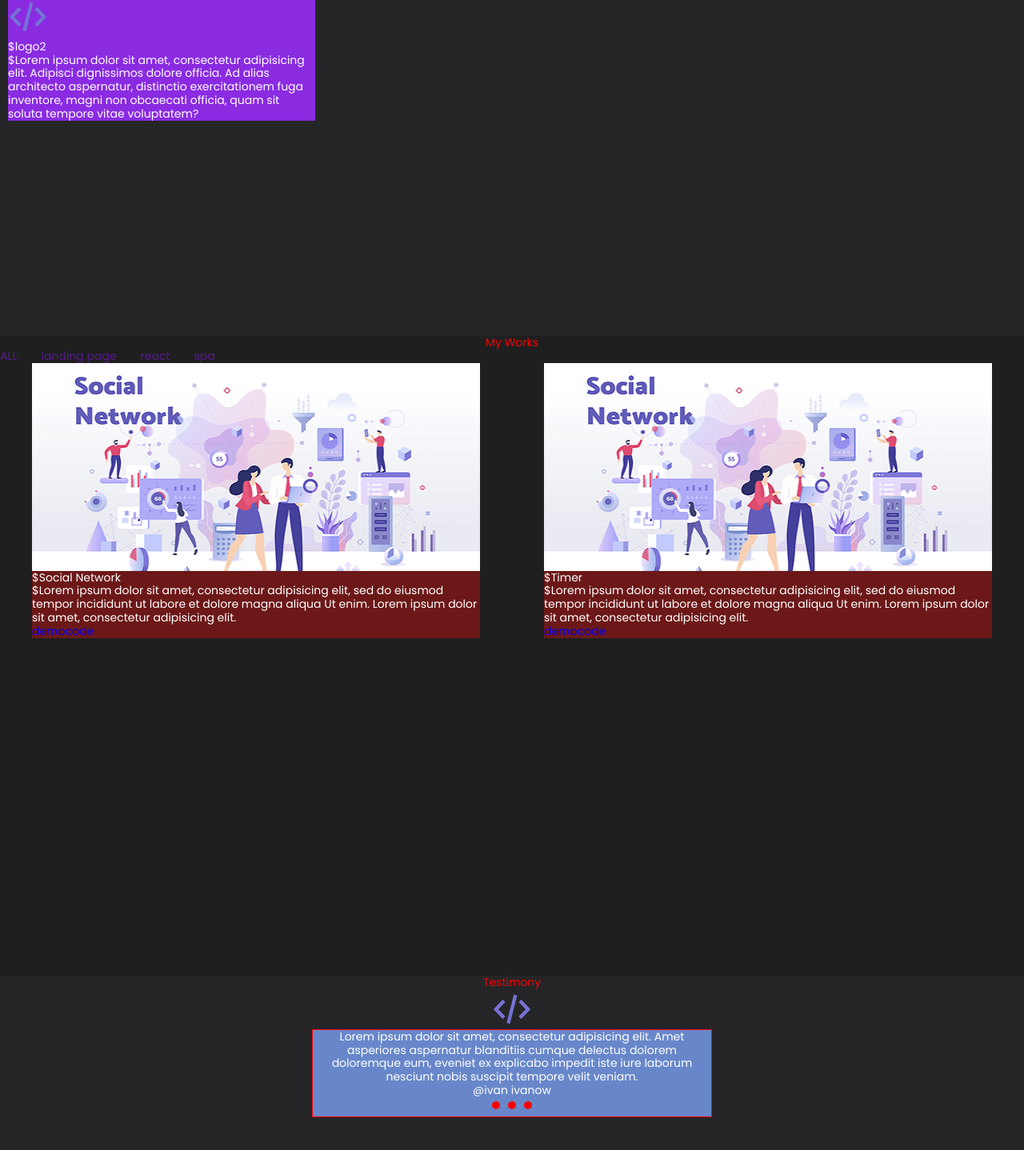
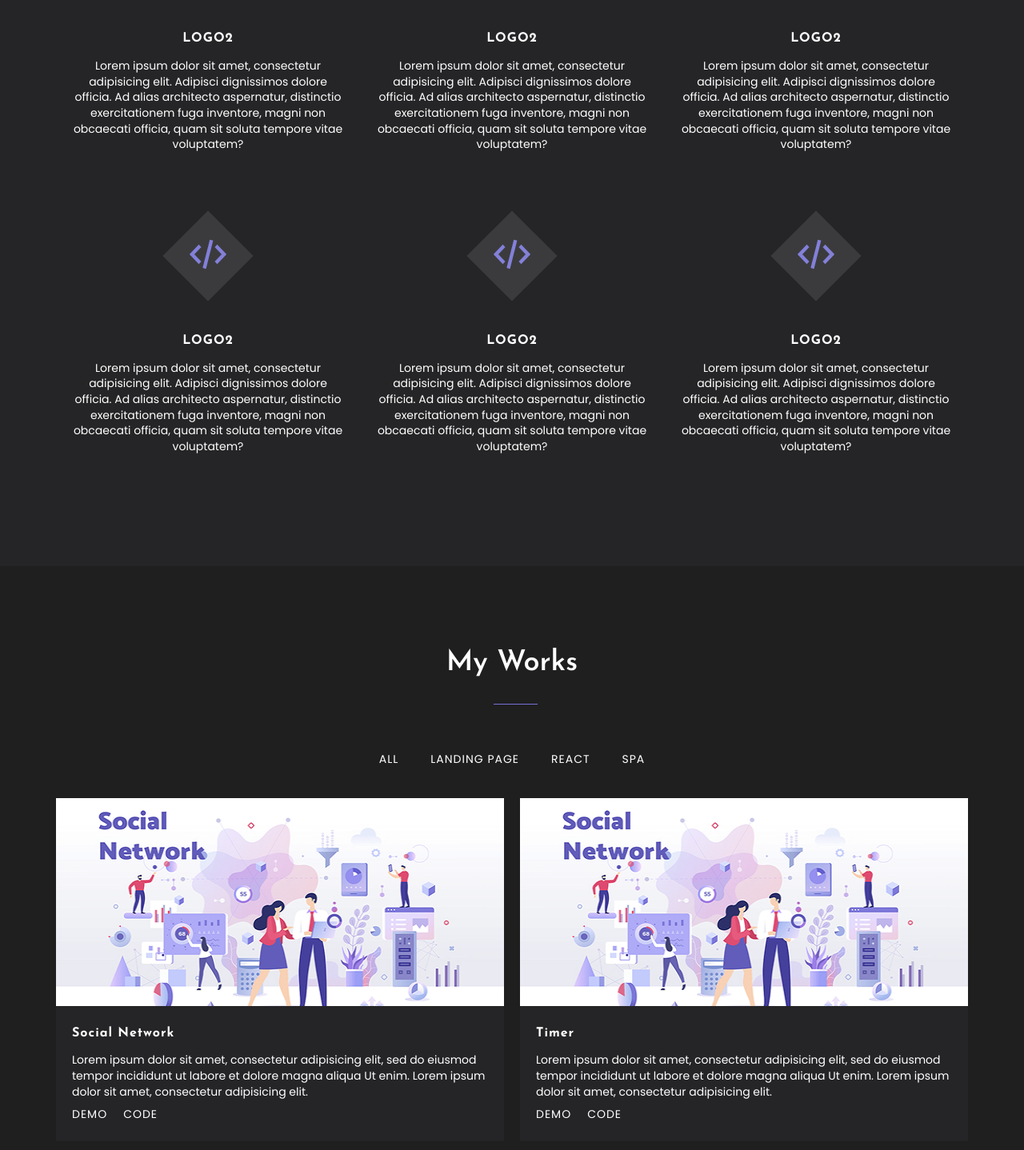
Before and after one commit to alexpodelinskii/portfolio, a React (Vite) app: page / in a window 1280 px wide. Shown: the part 1180-2618 px from the top of the page at 80% size. Built offline with nearby package versions, Linux system fonts and the light colour scheme.

Commit message:
feat: add skills and works bloks styles

```diff
--- a/src/components/Button.tsx
+++ b/src/components/Button.tsx
@@ -1,3 +1,35 @@
 import styled from "styled-components";
+import {theme} from "../styles/Theme.ts";
 
-export const Button = styled.button``
+export const Button = styled.button`
+    font-weight: 400;
+    font-size: 14px;
+    letter-spacing: 1px;
+    text-transform: uppercase;
+    position: relative;
+    width: 170px;
+    height: 32px;
+    z-index: 2;
+
+    &::before {
+        position: absolute;
+        display: inline-block;
+        content: "";
+        height: 10px;
+        width: 50%;
+        bottom: 0;
+        left: 25%;
+        background-color: ${theme.colors.fontColorAccent};
+        z-index: -1;
+    }
+
+    &:hover {
+        &::before {
+            left: 0;
+            width: 100%;
+            height: 100%;
+
+
+        }
+    }
+`
--- a/src/components/Container.tsx
+++ b/src/components/Container.tsx
@@ -2,7 +2,7 @@ import styled from "styled-components";
 
 
 export const Container = styled.div`
-    max-width: 1140px;
+    max-width: 1170px;
     width: 100%;
     min-height: 100%;
     padding: 0 15px;
--- /dev/null
+++ b/src/components/Link.tsx
@@ -0,0 +1,31 @@
+import {theme} from "../styles/Theme.ts";
+import styled from "styled-components";
+
+export const Link = styled.a`
+    padding: 10px;
+    z-index: 1;
+    position: relative;
+    font-weight: 400;
+    font-size: 14px;
+    text-align: center;
+    letter-spacing: 1px;
+    text-transform: uppercase;
+    &:hover{
+        &::before{
+            height: 10px;
+        }
+    }
+    &::before {
+        content: '';
+        display: inline-block;
+        position: absolute;
+        bottom: 4px;
+        left: 0;
+        right: 0;
+        z-index: -1;
+        background-color: ${theme.colors.fontColorAccent};
+
+
+    }
+
+`
--- a/src/components/Menu.tsx
+++ /dev/null
@@ -1,24 +0,0 @@
-import styled from "styled-components";
-
-export const Menu = (props: { menuItems: Array<string> }) => {
-    return (
-        <StyledMenu>
-            <ul>{
-                props.menuItems.map((el, index) => {
-                    return <li key={index}>
-                        <a href="">{el}</a>
-                    </li>;
-                })
-            }
-
-            </ul>
-        </StyledMenu>
-    );
-};
-
-const StyledMenu = styled.nav`
-    ul {
-        display: flex;
-        gap: 30px;
-    }
-`
--- a/src/components/SectionTitle.tsx
+++ b/src/components/SectionTitle.tsx
@@ -1,6 +1,21 @@
 import styled from "styled-components";
+import {theme} from "../styles/Theme.ts";
 
 export const SectionTitle = styled.h2`
-    color:red;
     text-align: center;
+    font-family: 'Josefin Sans', sans-serif;
+    font-weight: 600;
+    font-size: 36px;
+    position: relative;
+        margin-bottom: 90px;
+    &::before{
+        content: '';
+        display: block;
+        height: 1px;
+        width: 55px;
+        background-color: ${theme.colors.fontColorAccent};
+        position: absolute;
+        bottom: -30px;
+        left: calc(50% - 23px);
+    }
 `
--- a/src/layout/sections/main/Main.tsx
+++ b/src/layout/sections/main/Main.tsx
@@ -1,4 +1,4 @@
-import photo from './../../../assets/images/Photo.jpg'
+import photo from './../../../assets/images/Photo.png'
 import styled from "styled-components";
 import {FlexWrapper} from "../../../components/FlexWrapper.tsx";
 import {Container} from "../../../components/Container.tsx";
--- a/src/layout/sections/skills/Skills.tsx
+++ b/src/layout/sections/skills/Skills.tsx
@@ -2,25 +2,32 @@ import styled from "styled-components";
 import {FlexWrapper} from "../../../components/FlexWrapper.tsx";
 import {SectionTitle} from "../../../components/SectionTitle.tsx";
 import {Skill} from "./skill/Skill.tsx";
+import {Container} from "../../../components/Container.tsx";
 
 export const Skills = () => {
     return (
         <StyledSkills>
-            <SectionTitle>My Skills</SectionTitle>
-            <FlexWrapper wrap={'wrap'} justify={'space-between'}>
-                <Skill iconId={'logo2'} title={'logo2'}
-                       description={'Lorem ipsum dolor sit amet, consectetur adipisicing elit. Adipisci dignissimos dolore officia. Ad alias architecto aspernatur, distinctio exercitationem fuga inventore, magni non obcaecati officia, quam sit soluta tempore vitae voluptatem?'}/>
-                <Skill iconId={'logo2'} title={'logo2'} description={'Lorem ipsum dolor sit amet, consectetur adipisicing elit. Adipisci dignissimos dolore officia. Ad alias architecto aspernatur, distinctio exercitationem fuga inventore, magni non obcaecati officia, quam sit soluta tempore vitae voluptatem?'}/>
-                <Skill iconId={'logo2'} title={'logo2'} description={'Lorem ipsum dolor sit amet, consectetur adipisicing elit. Adipisci dignissimos dolore officia. Ad alias architecto aspernatur, distinctio exercitationem fuga inventore, magni non obcaecati officia, quam sit soluta tempore vitae voluptatem?'}/>
-                <Skill iconId={'logo2'} title={'logo2'} description={'Lorem ipsum dolor sit amet, consectetur adipisicing elit. Adipisci dignissimos dolore officia. Ad alias architecto aspernatur, distinctio exercitationem fuga inventore, magni non obcaecati officia, quam sit soluta tempore vitae voluptatem?'}/>
-                <Skill iconId={'logo2'} title={'logo2'} description={'Lorem ipsum dolor sit amet, consectetur adipisicing elit. Adipisci dignissimos dolore officia. Ad alias architecto aspernatur, distinctio exercitationem fuga inventore, magni non obcaecati officia, quam sit soluta tempore vitae voluptatem?'}/>
-                <Skill iconId={'logo2'} title={'logo2'} description={'Lorem ipsum dolor sit amet, consectetur adipisicing elit. Adipisci dignissimos dolore officia. Ad alias architecto aspernatur, distinctio exercitationem fuga inventore, magni non obcaecati officia, quam sit soluta tempore vitae voluptatem?'}/>
-                <Skill iconId={'logo2'} title={'logo2'} description={'Lorem ipsum dolor sit amet, consectetur adipisicing elit. Adipisci dignissimos dolore officia. Ad alias architecto aspernatur, distinctio exercitationem fuga inventore, magni non obcaecati officia, quam sit soluta tempore vitae voluptatem?'}/>
-            </FlexWrapper>
+            <Container>
+                <SectionTitle>My Skills</SectionTitle>
+                <FlexWrapper wrap={'wrap'} justify={'space-between'}>
+                    <Skill iconId={'logo2'} title={'logo2'}
+                           description={'Lorem ipsum dolor sit amet, consectetur adipisicing elit. Adipisci dignissimos dolore officia. Ad alias architecto aspernatur, distinctio exercitationem fuga inventore, magni non obcaecati officia, quam sit soluta tempore vitae voluptatem?'}/>
+                    <Skill iconId={'logo2'} title={'logo2'}
+                           description={'Lorem ipsum dolor sit amet, consectetur adipisicing elit. Adipisci dignissimos dolore officia. Ad alias architecto aspernatur, distinctio exercitationem fuga inventore, magni non obcaecati officia, quam sit soluta tempore vitae voluptatem?'}/>
+                    <Skill iconId={'logo2'} title={'logo2'}
+                           description={'Lorem ipsum dolor sit amet, consectetur adipisicing elit. Adipisci dignissimos dolore officia. Ad alias architecto aspernatur, distinctio exercitationem fuga inventore, magni non obcaecati officia, quam sit soluta tempore vitae voluptatem?'}/>
+                    <Skill iconId={'logo2'} title={'logo2'}
+                           description={'Lorem ipsum dolor sit amet, consectetur adipisicing elit. Adipisci dignissimos dolore officia. Ad alias architecto aspernatur, distinctio exercitationem fuga inventore, magni non obcaecati officia, quam sit soluta tempore vitae voluptatem?'}/>
+                    <Skill iconId={'logo2'} title={'logo2'}
+                           description={'Lorem ipsum dolor sit amet, consectetur adipisicing elit. Adipisci dignissimos dolore officia. Ad alias architecto aspernatur, distinctio exercitationem fuga inventore, magni non obcaecati officia, quam sit soluta tempore vitae voluptatem?'}/>
+                    <Skill iconId={'logo2'} title={'logo2'}
+                           description={'Lorem ipsum dolor sit amet, consectetur adipisicing elit. Adipisci dignissimos dolore officia. Ad alias architecto aspernatur, distinctio exercitationem fuga inventore, magni non obcaecati officia, quam sit soluta tempore vitae voluptatem?'}/>
+                </FlexWrapper>
+            </Container>
+
         </StyledSkills>
     );
 };
 const StyledSkills = styled.section`
-    background-color: #ffe5e4;
-    min-height: 100vh;
+
 `
--- a/src/layout/sections/skills/skill/Skill.tsx
+++ b/src/layout/sections/skills/skill/Skill.tsx
@@ -1,33 +1,52 @@
 import {Icon} from "../../../../components/icon/Icon.tsx";
 import styled from "styled-components";
+import {FlexWrapper} from "../../../../components/FlexWrapper.tsx";
 
 type SkillPropsType = {
-    iconId:string
-    title:string
-    description:string
+    iconId: string
+    title: string
+    description: string
 }
 
 export const Skill = (props: SkillPropsType) => {
     return (
         <StyledSkill>
-
-            <Icon iconId={props.iconId}/>
-            <SkillTitle>${props.title}</SkillTitle>
-            <SkillText>${props.description}</SkillText>
-
+            <FlexWrapper direction="column" align={'center'}>
+                <IconWrapper>
+                    <Icon iconId={props.iconId}/>
+                </IconWrapper>
+                <SkillTitle>{props.title}</SkillTitle>
+                <SkillText>{props.description}</SkillText>
+            </FlexWrapper>
         </StyledSkill>
     );
 };
 
 const StyledSkill = styled.div`
-    width: 30%;
-    background-color: blueviolet;
-    margin: 10px;
+    width: 380px;
+    padding: 62px 20px 40px;
+`
+const IconWrapper = styled.div`
+    position: relative;
+    &::before{
+        content: '';
+        display: inline-block;
+        width: 80px;
+        height: 80px;
+        background-color: rgba(255, 255, 255, 0.1);
+        transform: rotate(45deg) translate(-50%, -50%) ;
+        position: absolute;
+        top: 50%;
+        left: 50%;
+        transform-origin: top left;
+    }
+`
 
-`
 const SkillTitle = styled.h3`
-
+    margin: 70px 0 15px;
+    text-transform: uppercase;;
 `
 const SkillText = styled.p`
-
+    text-align: center;
+    line-height: 1.4;
 `
--- a/src/layout/sections/works/Works.tsx
+++ b/src/layout/sections/works/Works.tsx
@@ -1,28 +1,31 @@
 import styled from "styled-components";
 import {SectionTitle} from "../../../components/SectionTitle.tsx";
-import {Menu} from "../../../components/Menu.tsx";
+import {TabMenu} from "./tabMenu/TabMenu.tsx";
 import {FlexWrapper} from "../../../components/FlexWrapper.tsx";
 import {Work} from "./work/Work.tsx";
 import workImage from "./../../../assets/images/work.jpg"
+import {Container} from "../../../components/Container.tsx";
 
 const worksMenuItems = ['ALL', 'landing page', 'react', 'spa']
 
 export const Works = () => {
     return (
         <StyledWorks>
+            <Container>
                 <SectionTitle>My Works</SectionTitle>
-            <Menu menuItems={worksMenuItems}/>
-            <FlexWrapper justify={'space-around'}>
+                <TabMenu menuItems={worksMenuItems}/>
+                <FlexWrapper justify={'space-between'} align={'flex-start'}>
                     <Work imgSrc={workImage} title={'Social Network'}
                           text={'Lorem ipsum dolor sit amet, consectetur adipisicing elit, sed do eiusmod tempor incididunt ut labore et dolore magna aliqua Ut enim. Lorem ipsum dolor sit amet, consectetur adipisicing elit.'}
                           demoSrc={'#'} codeSrc={'#'}/>
-                <Work imgSrc={workImage} title={'Timer'} text={'Lorem ipsum dolor sit amet, consectetur adipisicing elit, sed do eiusmod tempor incididunt ut labore et dolore magna aliqua Ut enim. Lorem ipsum dolor sit amet, consectetur adipisicing elit.'} demoSrc={'#'} codeSrc={'#'}/>
+                    <Work imgSrc={workImage} title={'Timer'}
+                          text={'Lorem ipsum dolor sit amet, consectetur adipisicing elit, sed do eiusmod tempor incididunt ut labore et dolore magna aliqua Ut enim. Lorem ipsum dolor sit amet, consectetur adipisicing elit.'}
+                          demoSrc={'#'} codeSrc={'#'}/>
                 </FlexWrapper>
+            </Container>
+
         </StyledWorks>
     );
 };
 
-const StyledWorks = styled.section`
-    min-height: 100vh;
-    background-color: indianred;
-`
+const StyledWorks = styled.section``
--- /dev/null
+++ b/src/layout/sections/works/tabMenu/TabMenu.tsx
@@ -0,0 +1,31 @@
+import styled from "styled-components";
+import {Link} from "../../../../components/Link.tsx";
+
+export const TabMenu = (props: { menuItems: Array<string> }) => {
+    return (
+        <StyledTabMenu>
+            <MenuList>{
+                props.menuItems.map((el, index) => {
+                    return <MenuItem key={index}>
+                        <Link href="">{el}</Link>
+                    </MenuItem>;
+                })
+            }
+
+            </MenuList>
+        </StyledTabMenu>
+    );
+};
+
+const StyledTabMenu = styled.nav`
+
+`
+
+const MenuList = styled.ul`
+    display: flex;
+    justify-content: center;
+    gap: 20px;
+    margin-bottom: 40px;
+`
+const MenuItem = styled.li`
+`
--- a/src/layout/sections/works/work/Work.tsx
+++ b/src/layout/sections/works/work/Work.tsx
@@ -1,4 +1,7 @@
 import styled from "styled-components";
+import {Link} from "../../../../components/Link.tsx";
+import {theme} from "../../../../styles/Theme.ts";
+import {Button} from "../../../../components/Button.tsx";
 
 export type WorkPropsType = {
     imgSrc: string
@@ -10,24 +13,80 @@ export type WorkPropsType = {
 export const Work = (props: WorkPropsType) => {
     return (
         <StyledWork>
-            <Image src={props.imgSrc} alt={props.title}/>
-            <Title>${props.title}</Title>
-            <Text>${props.text}</Text>
-            <Link href={props.demoSrc}>demo</Link>
-            <Link href={props.codeSrc}>code</Link>
+            <ImageWrapper>
+                <Image src={props.imgSrc} alt={props.title}/>
+                <Button>view project</Button>
+            </ImageWrapper>
+
+            <Description>
+                <Title>{props.title}</Title>
+                <Text>{props.text}</Text>
+                <Link href={props.demoSrc}>demo</Link>
+                <Link href={props.codeSrc}>code</Link>
+            </Description>
         </StyledWork>
     );
 };
 const StyledWork = styled.div`
-    background-color: #6c1818;
+    background-color: ${theme.colors.secondaryBg};
     max-width: 560px;
     object-fit: cover;
+
+    ${Link} {
+        padding: 10px 0;
+        & + ${Link}{
+            margin-left: 20px;
+        }
+    }
 `
 
-const Image = styled.img`
+const ImageWrapper = styled.div`
+    position: relative;
+
+
+    &:hover {
+        &::before {
+            content: '';
+            display: inline-block;
+            left: 0;
+            right: 0;
+            top: 0;
+            bottom: 0;
+            position: absolute;
+            background: rgba(0, 0, 0, 0.3);
+            backdrop-filter: blur(4px);
+        }
+        ${Button} {
+            z-index: 1;
+            opacity: 1;
+        }
+    }
+    ${Button} {
+        position: absolute;
+        top: 50%;
+        left: 50%;
+        transform: translate(-50%, -50%);
+        z-index: -100;
+        opacity: 0;
+        &::before{
+            width: 100%;
+            height: 100%;
+            left: 0;
+        }
+    }
+`
+    const Image = styled.img`
     width: 100%;
     height: 260px;
+
 `
-const Title = styled.h3``
-const Text = styled.p``
-const Link = styled.a``
+const Description = styled.div`
+    padding: 25px 20px;
+`
+const Title = styled.h3`
+
+`
+const Text = styled.p`
+    margin-top: 14px;
+    margin-bottom: 10px;
+`
--- a/src/styles/Clobal.styled.ts
+++ b/src/styles/Clobal.styled.ts
@@ -13,17 +13,30 @@ export const GlobalStyled = createGlobalStyle`
         box-sizing: border-box;
     }
 
+    html, body {
+        height: 100%;
+        width: 100%;
+        font-size: 100%;
+        line-height: 1;
+        font-size: 14px;
+        -ms-text-size-adjust: 100%;
+        -webkit-text-size-adjust: 100%;
+        -moz-text-size-adjust: 100%;
+        color: ${theme.colors.fontsColor};
+    }
+
     li {
         list-style: none;
     }
 
     a,
-    a:visited {
+    a:visited,
+    a:hover {
         text-decoration: none;
     }
 
-    a:hover {
-        text-decoration: none;
+    a {
+        color: ${theme.colors.fontsColor};
     }
 
     h1,
@@ -52,17 +65,6 @@ export const GlobalStyled = createGlobalStyle`
         display: block;
     }
 
-    html, body {
-        height: 100%;
-        width: 100%;
-        font-size: 100%;
-        line-height: 1;
-        font-size: 14px;
-        -ms-text-size-adjust: 100%;
-        -webkit-text-size-adjust: 100%;
-        -moz-text-size-adjust: 100%;
-        color: ${        theme.colors.fontsColor    };
-    }
 
     input, button, textarea {
         font-family: inherit;
@@ -74,6 +76,8 @@ export const GlobalStyled = createGlobalStyle`
 
     button {
         cursor: pointer;
+        background-color: inherit;
+        color: ${theme.colors.fontsColor};
     }
 
     button::-moz-focus-inner {
@@ -92,7 +96,12 @@ export const GlobalStyled = createGlobalStyle`
         line-height: 1.2;
     }
 
+    section {
+        padding: 100px 0;
+    }
+
     section:nth-of-type(odd) {
+
         background-color: ${theme.colors.primaryBg};
     }
 
@@ -100,5 +109,16 @@ export const GlobalStyled = createGlobalStyle`
         background-color: ${theme.colors.secondaryBg};
     }
 
+    h3 {
+        font-family: Josefin Sans, sans-serif;
+        font-weight: 700;
+        font-size: 16px;
+        letter-spacing: 1px
+    }
 
+    p {
+        font-weight: 400;
+        font-size: 14px;
+        line-height: 1.4;
+    }
 `
```
Also changed, not shown: src/assets/images/Photo.jpg (deleted), src/assets/images/Photo.png (added). Lines whose indentation alone changed are shown as unchanged.
